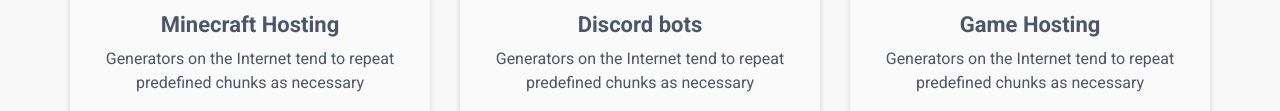
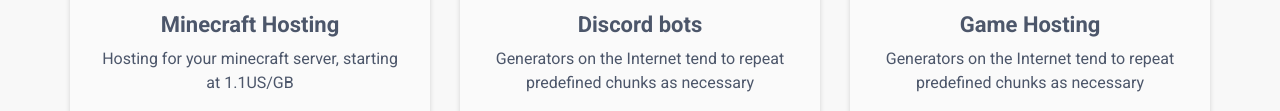
Before and after one commit to MrChileball/MrChileball.github.io, a plain HTML site: page index.html in a window 1280 px wide. Shown: the part 1156-1267 px from the top of the page. Drawn offline with Linux system fonts and the light colour scheme; a script that the page names is missing.

Commit message:
modified: index.html

```diff
--- a/index.html
+++ b/index.html
@@ -220,7 +220,7 @@
                 Minecraft Hosting
               </h4>
               <p>
-                Generators on the Internet tend to repeat predefined chunks as necessary
+                Hosting for your minecraft server, starting at 1.1US/GB
               </p>
               <a href="https://discord.gg/ZQenTUQV">
                 Read More
```
